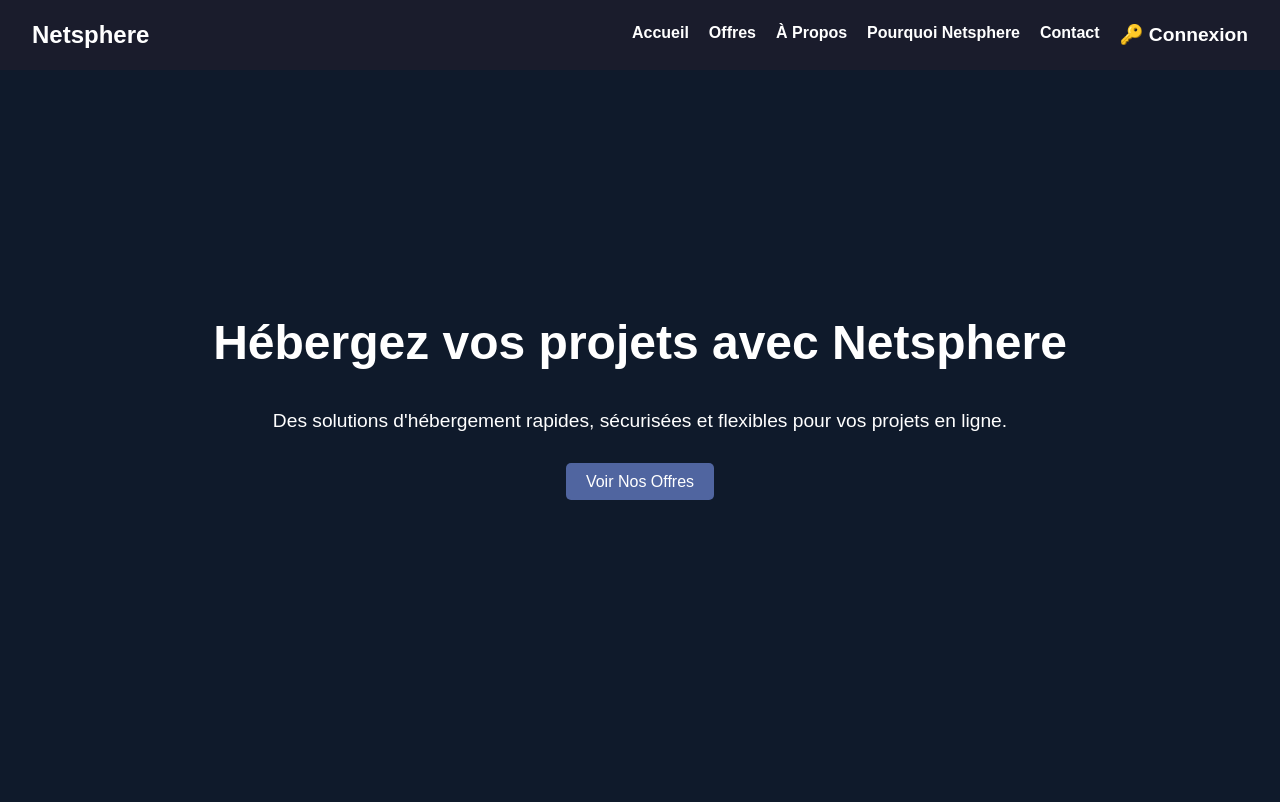
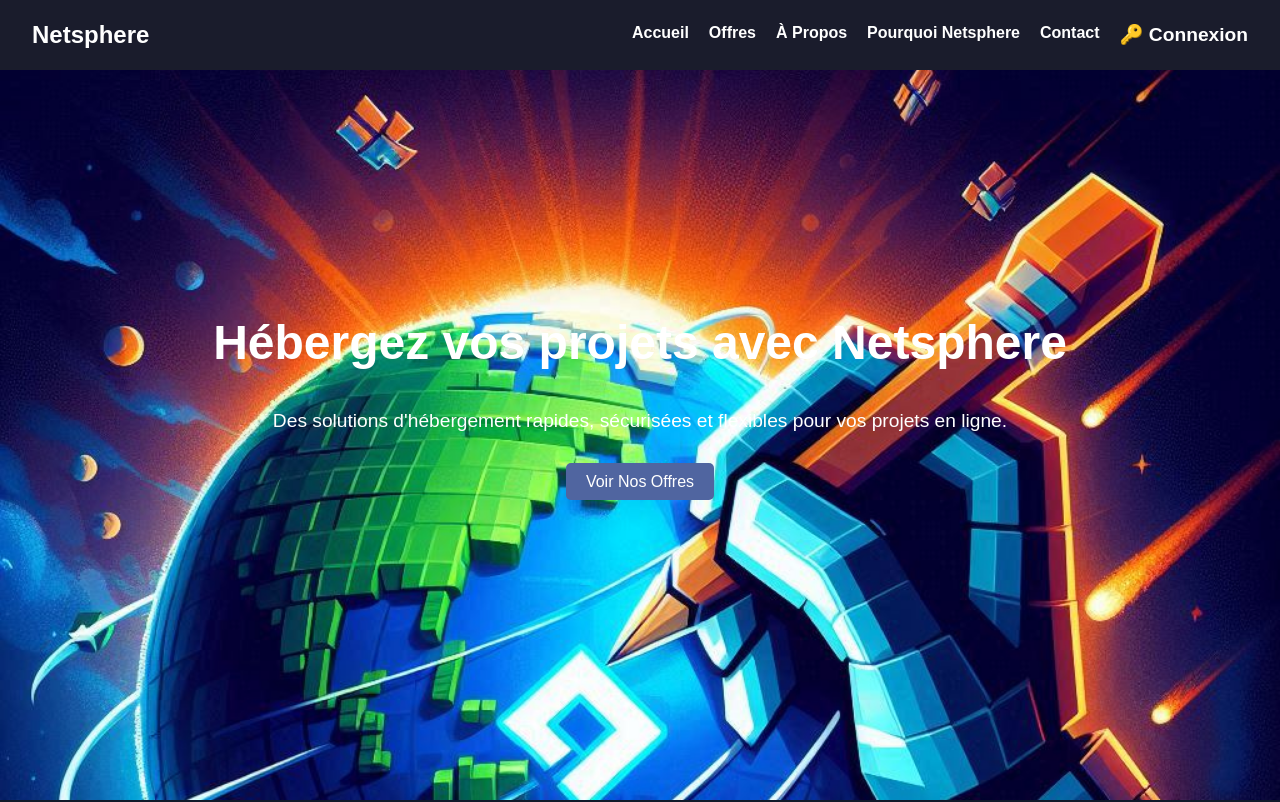
Before and after one commit to Modorinkashi/Mon-site-, a plain HTML site: page Index.html in a window 1280 px wide. Shown: the top 802 px of the page. Drawn offline with Linux system fonts and the light colour scheme.

Commit message:
Update style.css

```diff
--- a/style.css
+++ b/style.css
@@ -83,7 +83,7 @@ body {
 /* Hero Section */
 .hero {
   height: 100vh;
-  background-image: url('images/bg.gif');
+  background-image: url('_6189f0c0-ce9b-45ea-aaa5-99741923d557.jpeg');
   display: flex;
   background-size: cover;
   justify-content: center;
```
